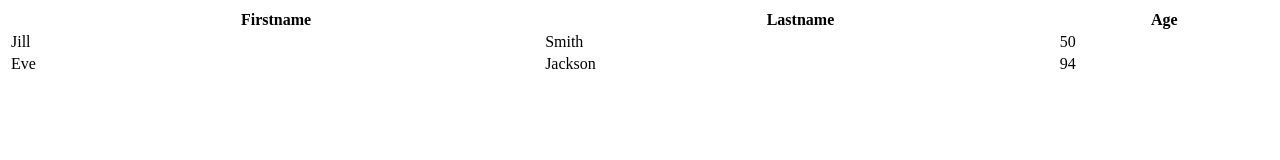
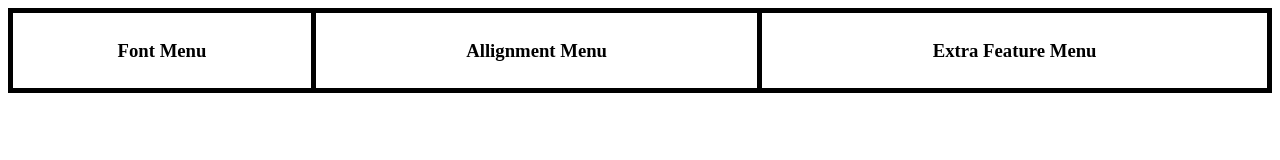
Before and after one commit to IshantL/SchoolZo_HTML_Project1, a plain HTML site: page index.html in a window 1280 px wide. Drawn offline with Linux system fonts and the light colour scheme.

Commit message:
Created Menu Section

```diff
--- a/index.html
+++ b/index.html
@@ -10,19 +10,9 @@
 <body>
     <table style="width:100%">
         <tr>
-          <th>Firstname</th>
-          <th>Lastname</th>
-          <th>Age</th>
-        </tr>
-        <tr>
-          <td>Jill</td>
-          <td>Smith</td>
-          <td>50</td>
-        </tr>
-        <tr>
-          <td>Eve</td>
-          <td>Jackson</td>
-          <td>94</td>
+          <th><h3> Font Menu</h3></th>
+          <th><h3> Allignment Menu</h3></th>
+          <th><h3> Extra Feature Menu</h3></th>
         </tr>
       </table>
 </body>
--- a/style.css
+++ b/style.css
@@ -0,0 +1,10 @@
+table{
+    /* border: 3px solid black; */
+    margin: 0 auto;
+    border-collapse: collapse;
+}
+
+table th {
+    padding: 0.5rem;
+    border: 5px solid black;
+}
```
